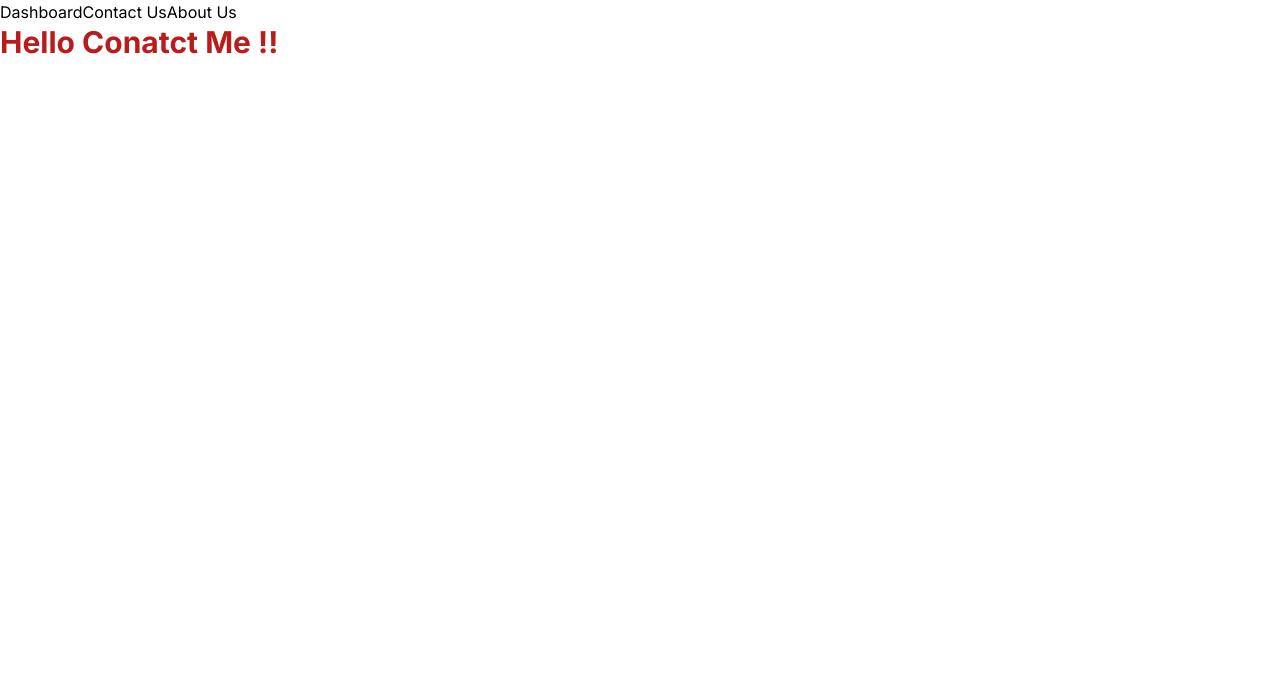
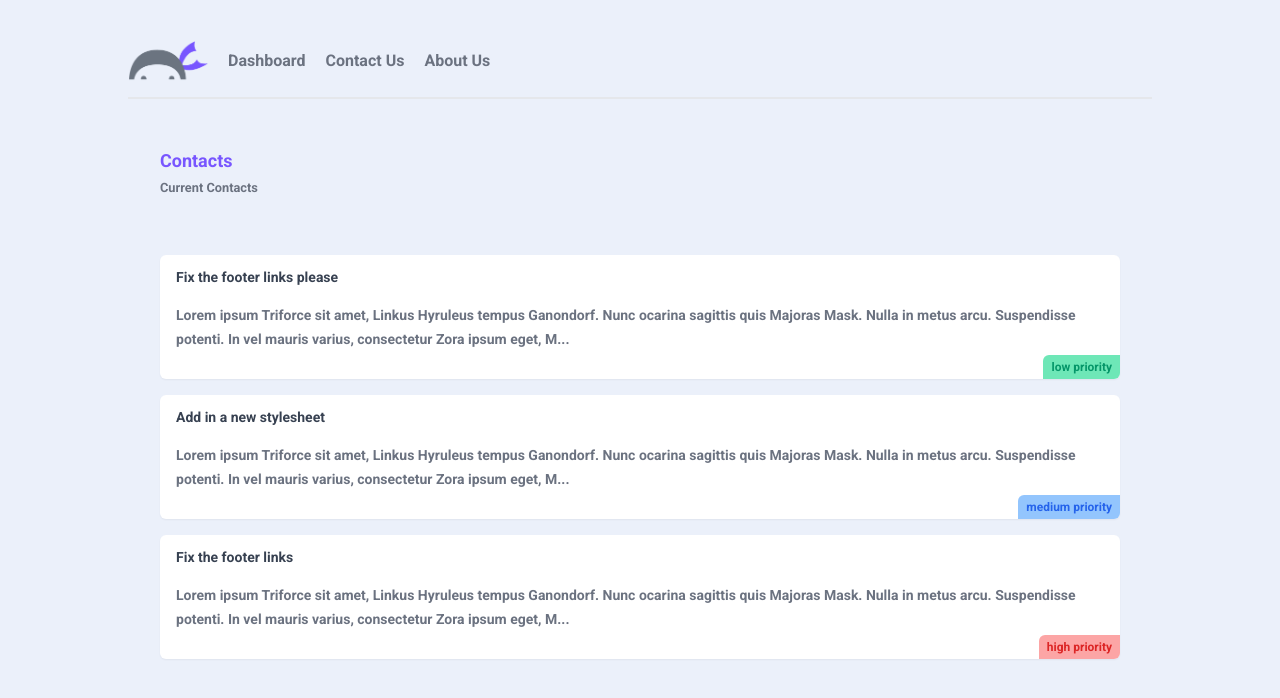
Before and after one commit to Krishna-Khadka/MyNextJS, a Next.js app: page /contact in a window 1280 px wide. Shown: the top 698 px of the page. Built offline with nearby package versions, Linux system fonts and the light colour scheme; data requests are answered from the project's data file.

Commit message:
fetching and revalidating data

```diff
--- a/app/components/Navbar.jsx
+++ b/app/components/Navbar.jsx
@@ -1,9 +1,19 @@
 import React from 'react'
 import Link from 'next/link'
+import Image from 'next/image'
+
+import Logo from './logo.png'
 
 function Navbar() {
     return (
         <nav>
+            <Image
+            src={Logo}
+            alt="Navbar Logo"
+            width={80}
+            placeholder="blur"
+            quality={100}
+            />
             <Link href="/">Dashboard</Link>
             <Link href="/contact">Contact Us</Link>
             <Link href="/contact/about">About Us</Link>
--- /dev/null
+++ b/app/contact/ContactList.jsx
@@ -0,0 +1,35 @@
+import React from 'react'
+
+
+//fetch the data
+async function getContact() {
+    const res = await fetch('http://localhost:4000/contacts',{
+        next: {
+            revalidate: 0
+        }
+    });
+    return await res.json();
+}
+async function ContactList() {
+
+    const contact = await getContact()
+
+    return (
+        <>
+            {contact.map((item) => (
+                <div key={item.id} className='card my-5'>
+                    <h3>{item.title}</h3>
+                    <p>{item.body.slice(0,200)}...</p>
+                    <div className={`pill ${item.priority}`}>
+                        {item.priority} priority
+                    </div>
+                </div>
+            ))}
+            {contact.length === 0 && (
+                <p className='text-center'>No Contacts available !!</p>
+            )}
+        </>
+    )
+}
+
+export default ContactList
--- a/app/contact/page.jsx
+++ b/app/contact/page.jsx
@@ -1,8 +1,19 @@
 import React from 'react'
+import ContactList from './ContactList'
 
 const Contact = () => {
     return (
-        <h1 className='text-red-700 text-3xl font-bold'>Hello Conatct Me !!</h1>
+        <main>
+            <nav>
+                <div>
+                    <h2>Contacts</h2>
+                    <p><small>Current Contacts</small></p>
+                </div>
+            </nav>
+
+            <ContactList />
+        </main>
+
     )
 }
 
--- a/app/globals.css
+++ b/app/globals.css
@@ -1,3 +1,132 @@
 @tailwind base;
 @tailwind components;
 @tailwind utilities;
+
+/* base styles */
+body {
+  background: #ebf0fa;
+  @apply text-gray-500 m-8;
+}
+h1,
+h2 {
+  @apply font-bold text-primary text-lg;
+}
+main {
+  @apply max-w-5xl my-12 mx-auto px-8;
+}
+main > h2 {
+  @apply mb-4 pb-2 text-base;
+}
+p > a {
+  @apply text-primary underline;
+}
+
+/* nav styles */
+nav {
+  @apply pb-4
+      border-b-2 border-gray-200
+      flex items-center gap-5
+      my-10 mx-auto
+      max-w-5xl;
+}
+nav a,
+nav span {
+  @apply text-gray-500;
+}
+nav a:hover {
+  @apply text-black;
+}
+main nav {
+  @apply border-0;
+}
+
+/* button styles */
+button {
+  @apply px-3 py-2
+      rounded-sm
+      flex justify-between items-center gap-2
+      text-sm;
+}
+button:hover {
+  @apply bg-opacity-90;
+}
+.btn-primary {
+  @apply bg-primary text-white;
+}
+.btn-secondary {
+  @apply bg-gray-200 text-gray-900;
+}
+
+/* form styles */
+form {
+  @apply py-4 px-7
+      bg-primary
+      bg-opacity-5
+      rounded-md
+      block
+      mx-auto
+      min-w-fit w-1/4;
+}
+form label {
+  @apply block;
+}
+form input,
+form textarea,
+form select {
+  @apply block
+      mt-2 my-4 px-2 py-1
+      rounded-sm w-full;
+}
+form button {
+  @apply block mx-auto;
+}
+
+/* feedback styles */
+.error {
+  @apply border-2
+      border-red-500
+      bg-red-300
+      text-red-800
+      py-1 px-2
+      rounded-sm
+      block
+      max-w-fit
+      my-4 mx-auto;
+}
+
+/* card styles */
+.card {
+  @apply bg-white
+      shadow-sm
+      rounded-md
+      py-3 px-4 my-4
+      relative
+      overflow-hidden;
+}
+.card h3 {
+  @apply font-bold text-gray-700 text-sm
+      mb-0;
+}
+.card p {
+  @apply my-4 text-sm leading-6;
+}
+
+/* pill styles */
+.pill {
+  @apply py-1 px-2 mt-3
+      inline-block
+      text-xs font-semibold;
+}
+.pill.high {
+  @apply bg-red-300 text-red-600;
+}
+.pill.medium {
+  @apply bg-blue-300 text-blue-600;
+}
+.pill.low {
+  @apply bg-emerald-300 text-emerald-600;
+}
+.card .pill {
+  @apply absolute bottom-0 right-0
+      rounded-tl-md;
+}
--- a/app/layout.jsx
+++ b/app/layout.jsx
@@ -1,22 +1,23 @@
-import { Inter } from 'next/font/google'
-import './globals.css'
+import { Roboto } from "next/font/google";
+import "./globals.css";
 
 //components
-import Navbar from './components/Navbar'
+import Navbar from "./components/Navbar";
 
-
-const inter = Inter({ subsets: ['latin'] })
+const roboto = Roboto({ subsets: ["latin"], weight: ["700"] });
 
 export const metadata = {
-  title: 'Create Next App',
-  description: 'Generated by create next app',
-}
+  title: "Create Next App",
+  description: "Generated by create next app",
+};
 
 export default function RootLayout({ children }) {
   return (
     <html lang="en">
-      <Navbar />
-      <body className={inter.className}>{children}</body>
+      <body className={roboto.className}>
+        <Navbar />
+        {children}
+      </body>
     </html>
-  )
+  );
 }
--- a/app/page.jsx
+++ b/app/page.jsx
@@ -1,6 +1,27 @@
+import Link from "next/link";
 
 export default function Home() {
   return (
-    <h1 className='text-red-700 text-3xl font-bold'>Hello World</h1>
+    <main>
+      <h2>Dashboard</h2>
+      <p>Lorem ipsum, dolor sit amet consectetur adipisicing elit. Vero repellendus tempore, exercitationem odit, quasi doloremque possimus recusandae alias sequi totam soluta natus iure eius, obcaecati sint dolores blanditiis aspernatur quo officia iusto ut. Et, aliquid sed voluptates iste cum totam, facere explicabo, fugit suscipit ratione aspernatur consequuntur ex mollitia quaerat?</p>
+
+      <div className="flex justify-center my-8">
+        <Link href="/contact">
+          <button className="btn-primary">View Contact</button>
+        </Link>
+      </div>
+
+      <h2>Company Updates</h2>
+
+      <div className="card">
+        <h3>New member of the web dev team...</h3>
+        <p>Lorem ipsum dolor sit amet consectetur adipisicing elit. Incidunt, at quam. Dolores omnis possimus quam soluta rerum illo laborum ullam pariatur molestiae, modi beatae corrupti.</p>
+      </div>
+      <div className="card">
+        <h3>New website live!</h3>
+        <p>Lorem ipsum dolor sit amet consectetur adipisicing elit. Incidunt, at quam. Dolores omnis possimus quam soluta rerum illo laborum ullam pariatur molestiae, modi beatae corrupti, assumenda distinctio adipisci, cupiditate minima eum vitae? Similique dicta est facilis debitis, autem temporibus quo repellat illum unde id iste veritatis eveniet, aspernatur enim quas.</p>
+      </div>
+    </main>
   )
 }
--- /dev/null
+++ b/data/db.json
@@ -0,0 +1,25 @@
+{
+    "contacts": [
+      {
+        "id": "1",
+        "title": "Fix the footer links please",
+        "body": "Lorem ipsum Triforce sit amet, Linkus Hyruleus tempus Ganondorf. Nunc ocarina sagittis quis Majoras Mask. Nulla in metus arcu. Suspendisse potenti. In vel mauris varius, consectetur Zora ipsum eget, Master Sword porttitor urna. Fusce elementum urna elit, eget eleifend velit consectetur eget. Integer vel lobortis ipsum, vitae auctor Ocarina of Time. Donec sed urna dapibus, interdum magna a, eleifend magna. Curabitur tincidunt enim a neque volutpat. Phasellus auctor magna vel nunc pretium, ut volutpat justo tristique. Pellentesque cursus convallis mauris, in tempus enim tincidunt vitae.",
+        "priority": "low",
+        "user_email": "mario@netninja.dev"
+      },
+      {
+        "id": "2",
+        "title": "Add in a new stylesheet",
+        "body": "Lorem ipsum Triforce sit amet, Linkus Hyruleus tempus Ganondorf. Nunc ocarina sagittis quis Majoras Mask. Nulla in metus arcu. Suspendisse potenti. In vel mauris varius, consectetur Zora ipsum eget, Master Sword porttitor urna. Fusce elementum urna elit, eget eleifend velit consectetur eget. Integer vel lobortis ipsum, vitae auctor Ocarina of Time. Donec sed urna dapibus, interdum magna a, eleifend magna. Curabitur tincidunt enim a neque volutpat. Phasellus auctor magna vel nunc pretium, ut volutpat justo tristique. Pellentesque cursus convallis mauris, in tempus enim tincidunt vitae.",
+        "priority": "medium",
+        "user_email": "mario@netninja.dev"
+      },
+      {
+        "id": "3",
+        "title": "Fix the footer links",
+        "body": "Lorem ipsum Triforce sit amet, Linkus Hyruleus tempus Ganondorf. Nunc ocarina sagittis quis Majoras Mask. Nulla in metus arcu. Suspendisse potenti. In vel mauris varius, consectetur Zora ipsum eget, Master Sword porttitor urna. Fusce elementum urna elit, eget eleifend velit consectetur eget. Integer vel lobortis ipsum, vitae auctor Ocarina of Time. Donec sed urna dapibus, interdum magna a, eleifend magna. Curabitur tincidunt enim a neque volutpat. Phasellus auctor magna vel nunc pretium, ut volutpat justo tristique. Pellentesque cursus convallis mauris, in tempus enim tincidunt vitae.",
+        "priority": "high",
+        "user_email": "peach@netninja.dev"
+      }
+    ]
+  }
--- a/tailwind.config.js
+++ b/tailwind.config.js
@@ -1,18 +1,16 @@
 /** @type {import('tailwindcss').Config} */
 module.exports = {
   content: [
-    './pages/**/*.{js,ts,jsx,tsx,mdx}',
-    './components/**/*.{js,ts,jsx,tsx,mdx}',
-    './app/**/*.{js,ts,jsx,tsx,mdx}',
+    "./pages/**/*.{js,ts,jsx,tsx,mdx}",
+    "./components/**/*.{js,ts,jsx,tsx,mdx}",
+    "./app/**/*.{js,ts,jsx,tsx,mdx}",
   ],
   theme: {
     extend: {
-      backgroundImage: {
-        'gradient-radial': 'radial-gradient(var(--tw-gradient-stops))',
-        'gradient-conic':
-          'conic-gradient(from 180deg at 50% 50%, var(--tw-gradient-stops))',
+      colors: {
+        primary: "#7856ff",
       },
     },
   },
   plugins: [],
-}
+};
```
Also changed, not shown: app/components/logo.png (added). Lines whose indentation alone changed are shown as unchanged.
